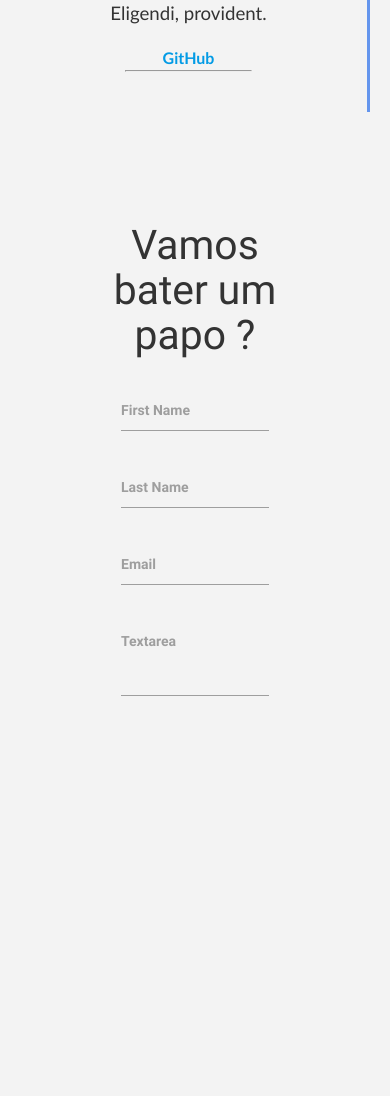
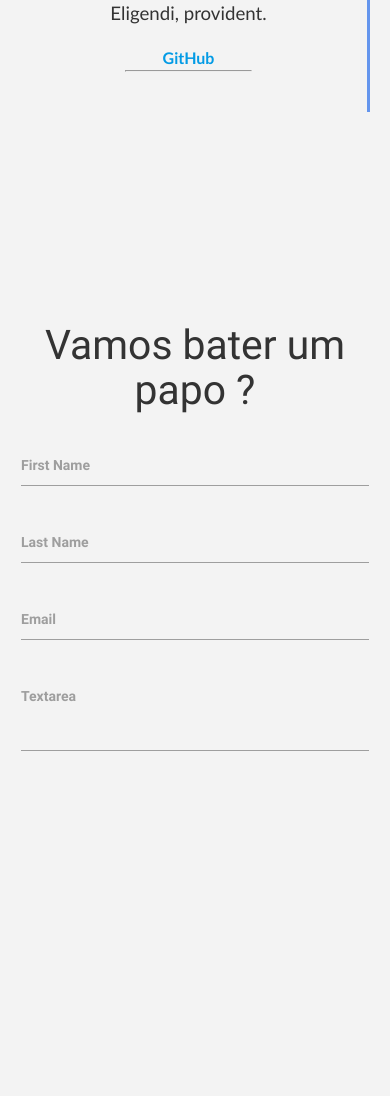
Before and after one commit to terriani/ViniciusTerriani.github.io, a PHP site: page / in a window 390 px wide. Shown: the part 4232-5328 px from the top of the page. Run offline with PHP 8.4, Linux system fonts and the light colour scheme; some libraries are stand-ins or nearby versions; some web fonts are replaced.

Commit message:
corrigindo altura do formulariode contato

```diff
--- a/css/style.css
+++ b/css/style.css
@@ -202,7 +202,10 @@ hr{
 
     .contact{
       min-height: 100vh;
-      margin-top: 0;
+      margin-top: 100px;
+      margin-left: 0;
+      margin-bottom: 0;
+      margin-right: 0;
       padding-top: 50px;
       padding-bottom: 0;
       font-weight: bolder;
```
